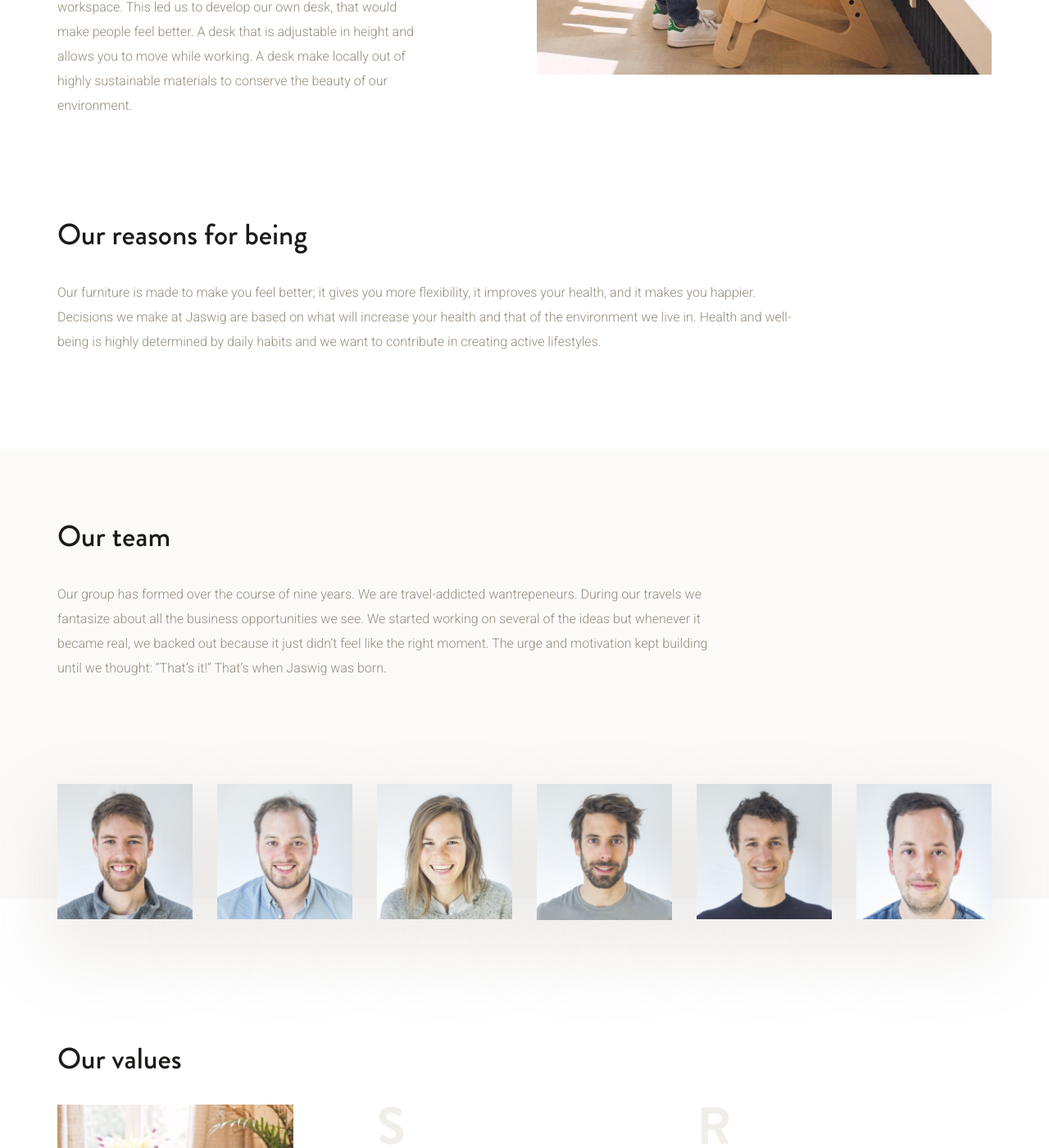
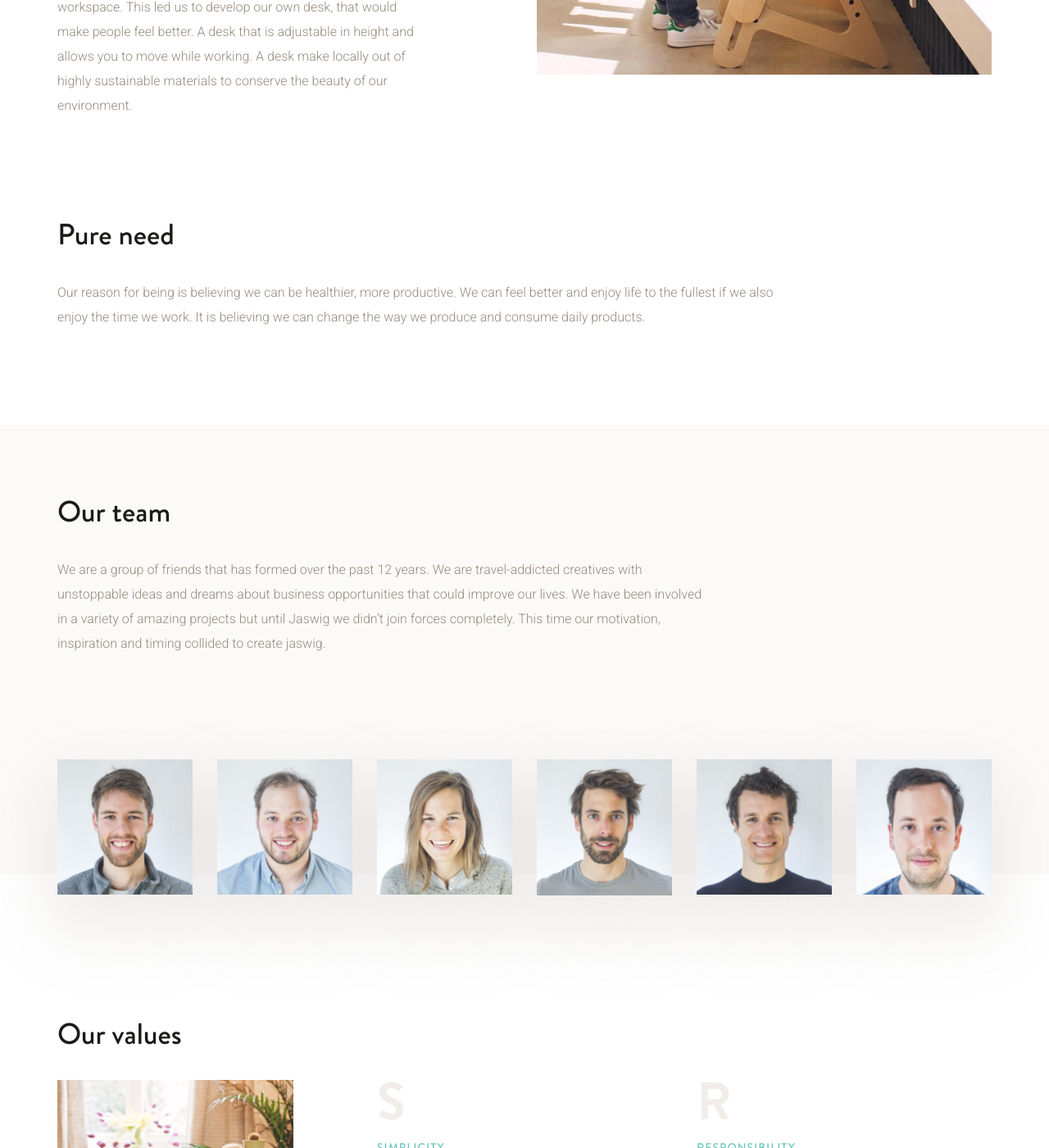
Before and after one commit to samuelrieder/jaswig.github.io, a Jekyll site: the page built from story.html, in a window 1280 px wide and 1400 px high, scrolled down 744 px. Shown: the whole window at 82% size. Built offline with Jekyll 4.4.1, drawn with Linux system fonts in a browser that asks for light colours; nearby versions of some CDN libraries.

Commit message:
Update story.html

```diff
--- a/story.html
+++ b/story.html
@@ -21,9 +21,9 @@ position: 2
   </div>
   <div class="row padding-bottom">
     <div class="col-xs-12">
-      <h2>Our reasons for being</h2>
+      <h2>Pure need</h2>
       <p>
-        Our furniture is made to make you feel better; it gives you more flexibility, it improves your health, and it makes you happier. Decisions we make at Jaswig are based on what will increase your health and that of the environment we live in. Health and well-being is highly determined by daily habits and we want to contribute in creating active lifestyles.
+        Our reason for being is believing we can be healthier, more productive. We can feel better and enjoy life to the fullest if we also enjoy the time we work. It is believing we can change the way we produce and consume daily products.
       </p>
     </div>
   </div>
@@ -35,7 +35,7 @@ position: 2
       <div class="col-xs-12">
         <h2>Our team</h2>
         <p>
-          Our group has formed over the course of nine years. We are travel-addicted wantrepeneurs. During our travels we fantasize about all the business opportunities we see. We started working on several of the ideas but whenever it became real, we backed out because it just didn’t feel like the right moment. The urge and motivation kept building until we thought: “That’s it!” That’s when Jaswig was born.
+          We are a group of friends that has formed over the past 12 years. We are travel-addicted creatives with unstoppable ideas and dreams about business opportunities that could improve our lives. We have been involved in a variety of amazing projects but until Jaswig we didn’t join forces completely. This time our motivation, inspiration and timing collided to create jaswig.
         </p>
       </div>
     </div>
```
